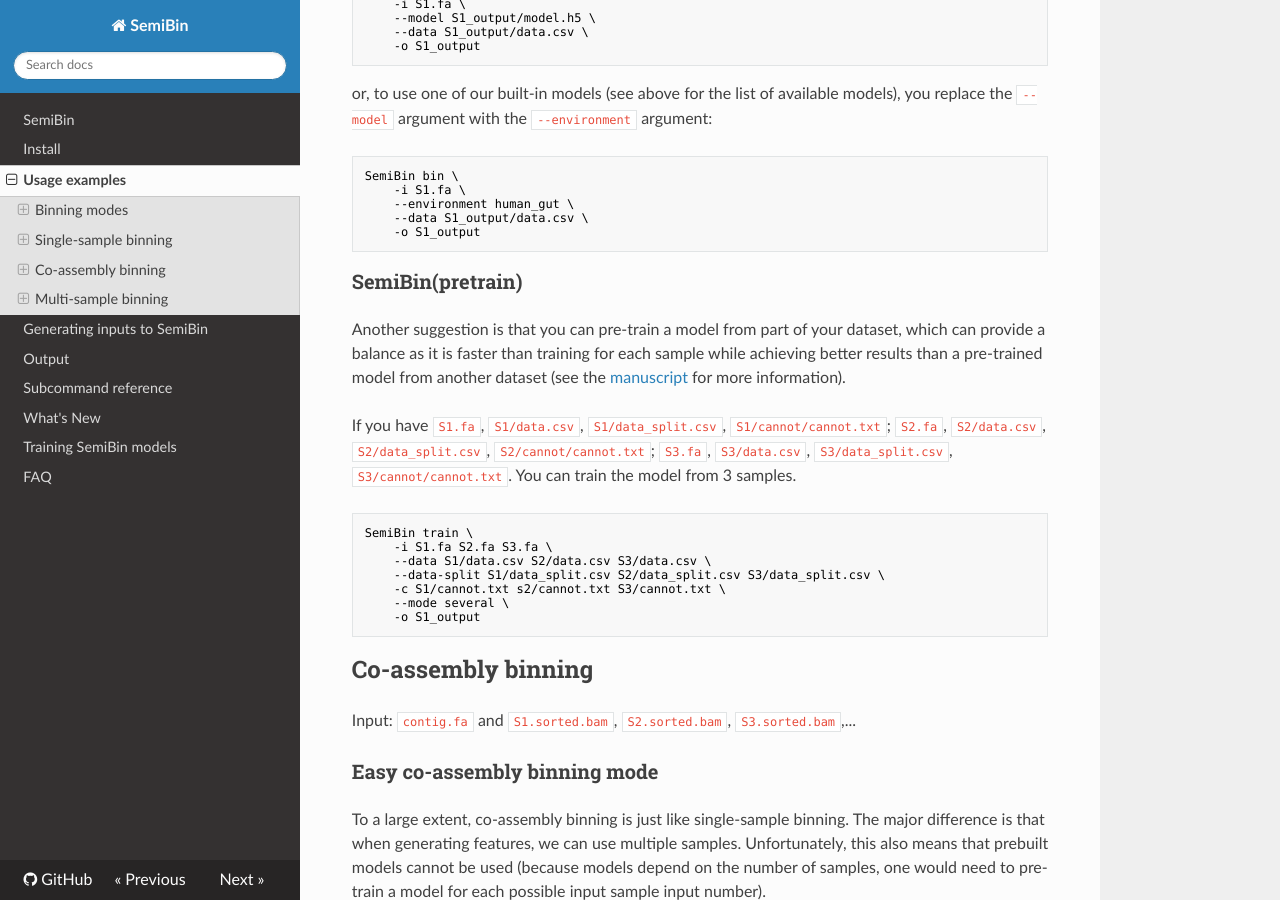
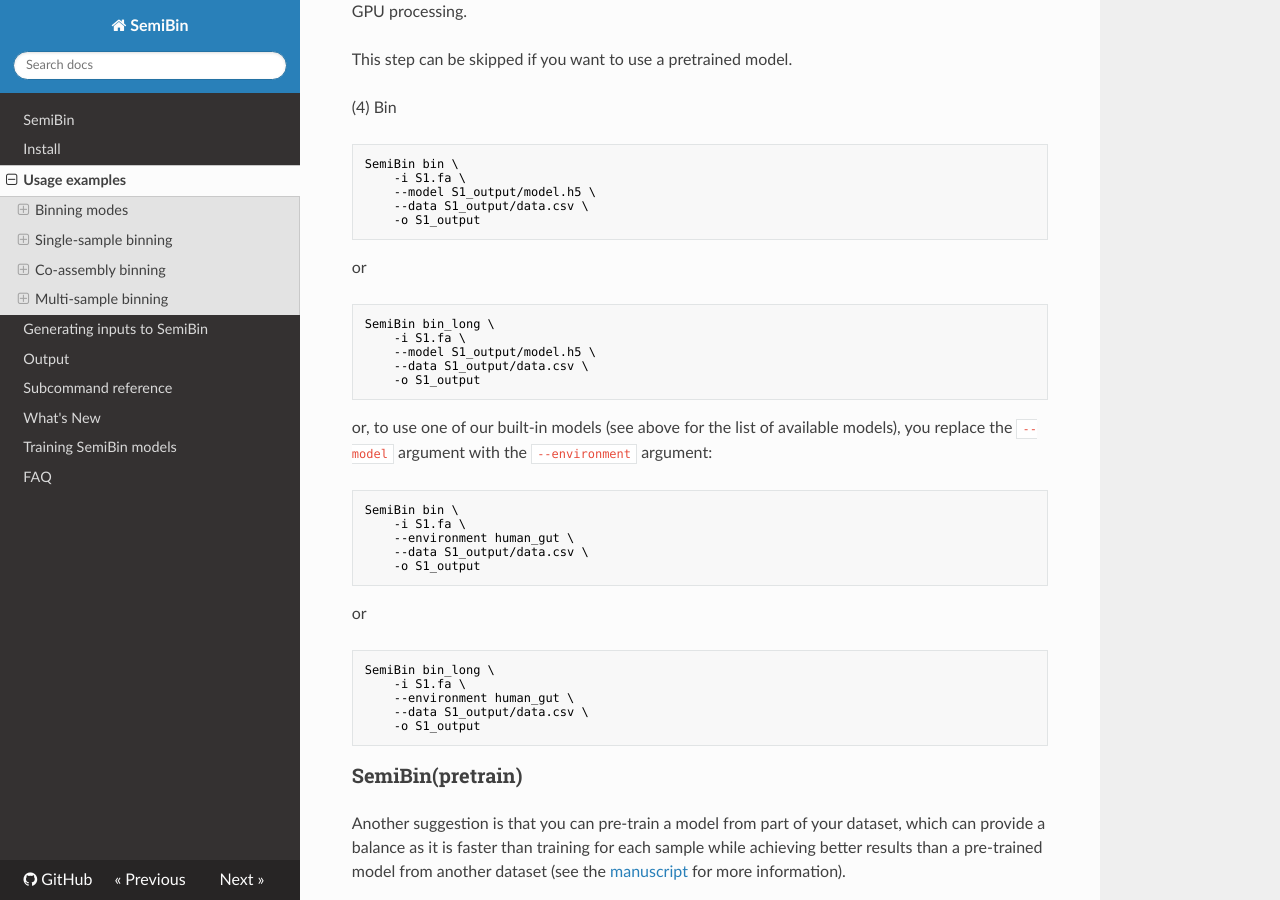
Before and after one commit to BigDataBiology/SemiBin, an MkDocs documentation site: the page built from docs/usage.md, in a window 1280 px wide and 900 px high, scrolled down 3933 px. Built offline with MkDocs 1.6.1, drawn with Linux system fonts in a browser that asks for light colours; nearby versions of some CDN libraries; some of the changed text lies outside the part shown.

Commit message:
ENH update doc for binning long reads

````diff
--- a/docs/usage.md
+++ b/docs/usage.md
@@ -55,6 +55,17 @@
         -o output
 ```
 
+Binning assemblies from long reads:
+
+```bash
+SemiBin single_easy_bin \
+        --environment human_gut \
+        -i S1.fa \
+        -b S1.sorted.bam \
+        -o output
+        --sequencing-type long_read
+```
+
 Supported habitats are (names should be self-explanatory, except `global` which is a generic model):
 
 1.  `human_gut`
@@ -86,7 +97,6 @@
 The [Supplemental Tables 5 & 6 in the SemiBin manuscript](https://www.nature.com/articles/s41467-022-29843-y#MOESM1) contain a lot more information with respect to the computational trade-offs.
 
 If you have a lot of samples that are similar to each other while not fitting into any of our builtin trained models, you can also build your own model from a subset of them (see [[training a SemiBin model](training)])
-
 
 **2b. Learn a new model (self-supervised mode).** starting in version 1.3, SemiBin also supports a self-supervised mode, which is faster and appears to produce better results.
 At the moment (November 2022), a manuscript describing this mode is being prepared, but you can already run it by using the following command:
@@ -156,10 +166,27 @@
     --data S1_output/data.csv \
     -o S1_output
 ```
+or
+```bash
+SemiBin bin_long \
+    -i S1.fa \
+    --model S1_output/model.h5 \
+    --data S1_output/data.csv \
+    -o S1_output
+```
+
 or, to use one of our built-in models (see above for the list of available models), you replace the `--model` argument with the `--environment` argument:
 
 ```bash
 SemiBin bin \
+    -i S1.fa \
+    --environment human_gut \
+    --data S1_output/data.csv \
+    -o S1_output
+```
+or
+```bash
+SemiBin bin_long \
     -i S1.fa \
     --environment human_gut \
     --data S1_output/data.csv \
@@ -300,6 +327,16 @@
         -o multi_output
 ```
 
+or for long reads:
+
+```bash
+SemiBin multi_easy_bin \
+        -i concatenated.fa \
+        -b S1.sorted.bam S2.sorted.bam S3.sorted.bam S4.sorted.bam S5.sorted.bam \
+        -o multi_output
+        --sequencing-type long_read
+```
+
 ### Advanced multi-sample binning workflows workflows
 
 As with the other modes, the `multi_easy_bin` subcommand encapsulates a series of steps that can also be run independently for more control.
@@ -365,6 +402,16 @@
         -o output
 done
 ```
+or
+```bash
+for sample in S1 S2 S3 S4 S5 ; do
+    SemiBin bin_long \
+        -i ${sample}.fa \
+        --model ${sample}_output/model.h5 \
+        --data multi_output/samples/${sample}/data.csv \
+        -o output
+done
+```
 
 Each sample is binned independently.
 This step is relatively fast.
````
Also changed, not shown: README.md (+5 -0 lines), docs/subcommands.md (+15 -0 lines), docs/whatsnew.md (+8 -0 lines), docs/SemiBin.png, 2 other files.
